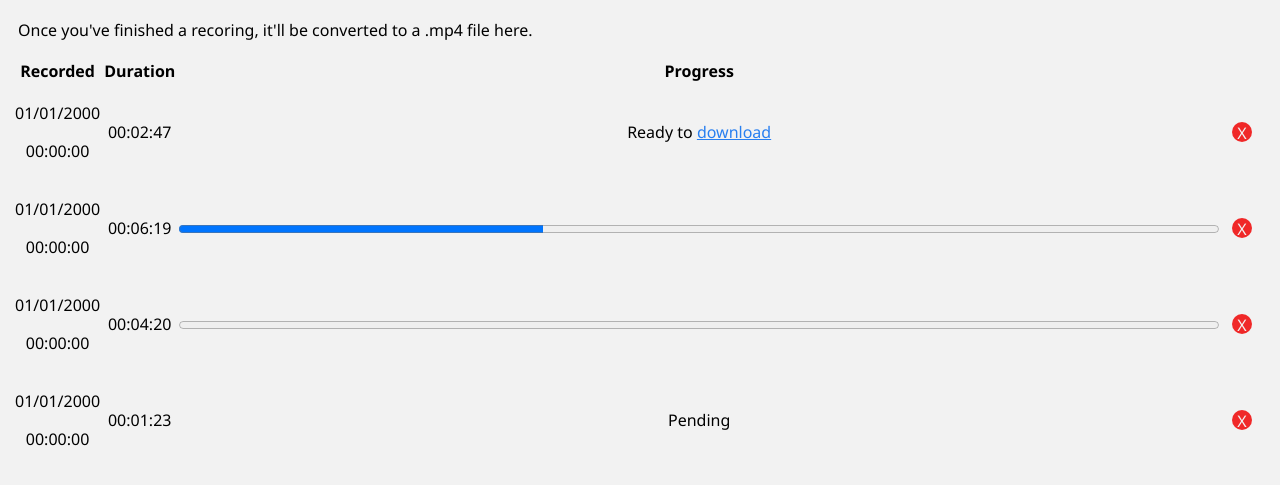
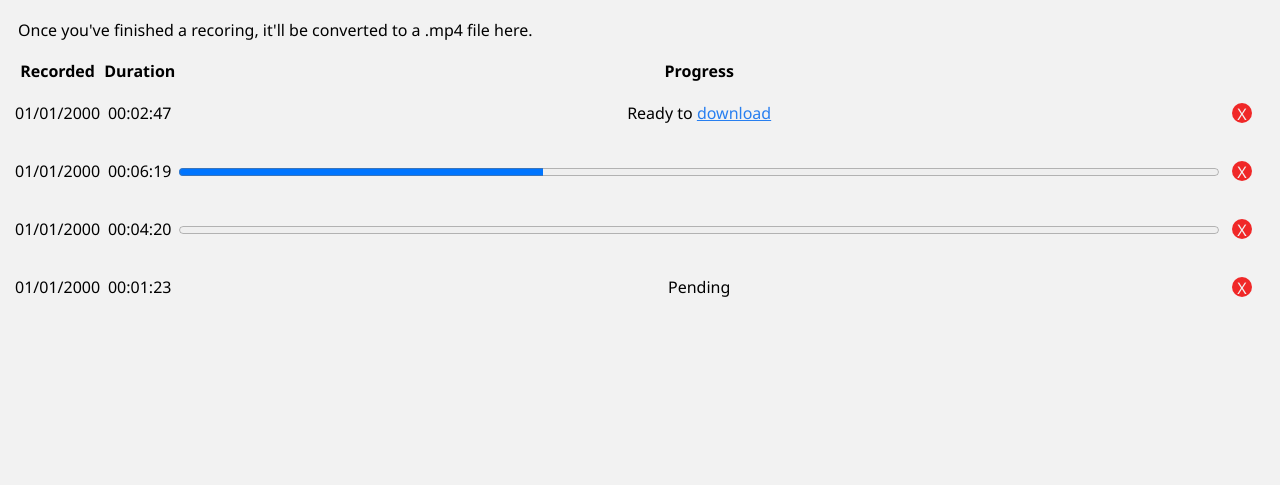
Before and after one commit to robinsonmax/Google-Meet-Screen-Recorder, a browser extension: page ext/convert/convert.html in a window 1280 px wide. Shown: the part 67-552 px from the top of the page. Drawn offline with Linux system fonts and the light colour scheme.

Commit message:
removed times from example convert page

```diff
--- a/ext/convert/convert.html
+++ b/ext/convert/convert.html
@@ -14,25 +14,25 @@
 			<th style="width: 20px"></th>
 		</tr>
 		<tr>
-			<td><p>01/01/2000</p><p>00:00:00</p></td>
+			<td><p>01/01/2000</p></td>
 			<td><p>00:02:47</p></td>
 			<td><p>Ready to <a href="#">download</a></p></td>
 			<td><span id="delete" class="delete">X</span></td>
 		</tr>
 		<tr>
-			<td><p>01/01/2000</p><p>00:00:00</p></td>
+			<td><p>01/01/2000</p></td>
 			<td><p>00:06:19</p></td>
 			<td><progress id="file1" value="35" max="100"></progress></td>
 			<td><span class="delete">X</span></td>
 		</tr>
 		<tr>
-			<td><p>01/01/2000</p><p>00:00:00</p></td>
+			<td><p>01/01/2000</p></td>
 			<td><p>00:04:20</p></td>
 			<td><progress id="file2" value="0" max="100"></progress></td>
 			<td><span class="delete">X</span></td>
 		</tr>
 		<tr>
-			<td><p>01/01/2000</p><p>00:00:00</p></td>
+			<td><p>01/01/2000</p></td>
 			<td><p>00:01:23</p></td>
 			<td><p>Pending</p></td>
 			<td><span class="delete">X</span></td>
```
